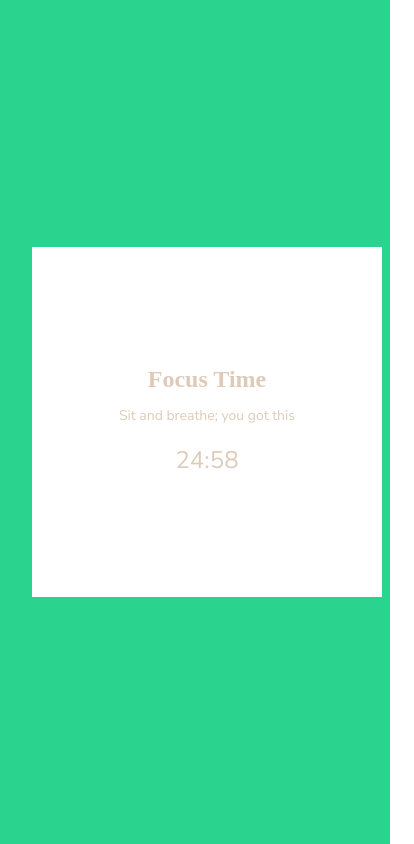
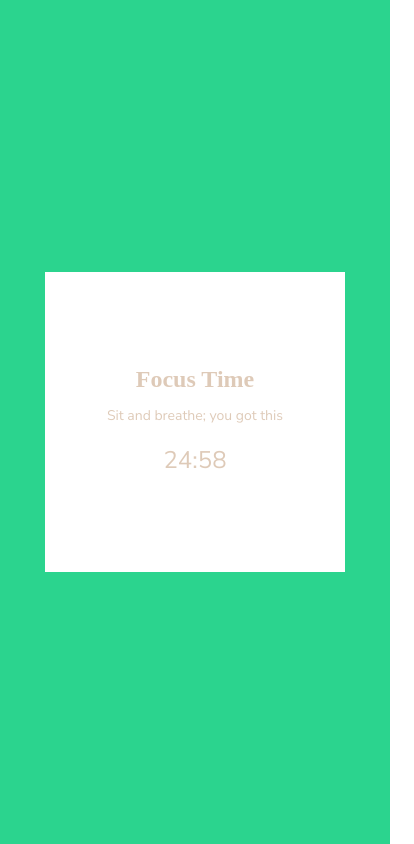
Before and after one commit to EvanRibey/pomodoro-timer, a React (Vite) app: page / in a window 390 px wide. Both pictures are taken after a click on the button "START TIMER". Shown: the whole page, 414 px wide, since content can reach past the window. Built offline with nearby package versions, Linux system fonts and the light colour scheme; a web font is replaced by a local one.

Commit message:
Reduce height and width to account for mobile

```diff
--- a/src/components/PomoTimer.less
+++ b/src/components/PomoTimer.less
@@ -6,8 +6,8 @@
   border: 4px solid white;
   position: relative;
   box-sizing: border-box;
-  width: 350px;
-  height: 350px;
+  width: 300px;
+  height: 300px;
   padding: 20px;
 
   .sand {
--- a/src/constants/index.ts
+++ b/src/constants/index.ts
@@ -18,7 +18,7 @@ export const POMODORO_TIMER_FOCUS = 25;
 export const POMODORO_TIMER_BREAK = 5;
 export const POMODORO_TIMER_BREAK_LONG = 15;
 
-export const POMODORO_TIMER_HEIGHT = 342; // accounts for border size of parent
+export const POMODORO_TIMER_HEIGHT = 292; // accounts for border size of parent
 
 export const MINUTES_IN_SECOND = 60;
 export const MILLISECONDS_IN_SECOND = 1000;
```
